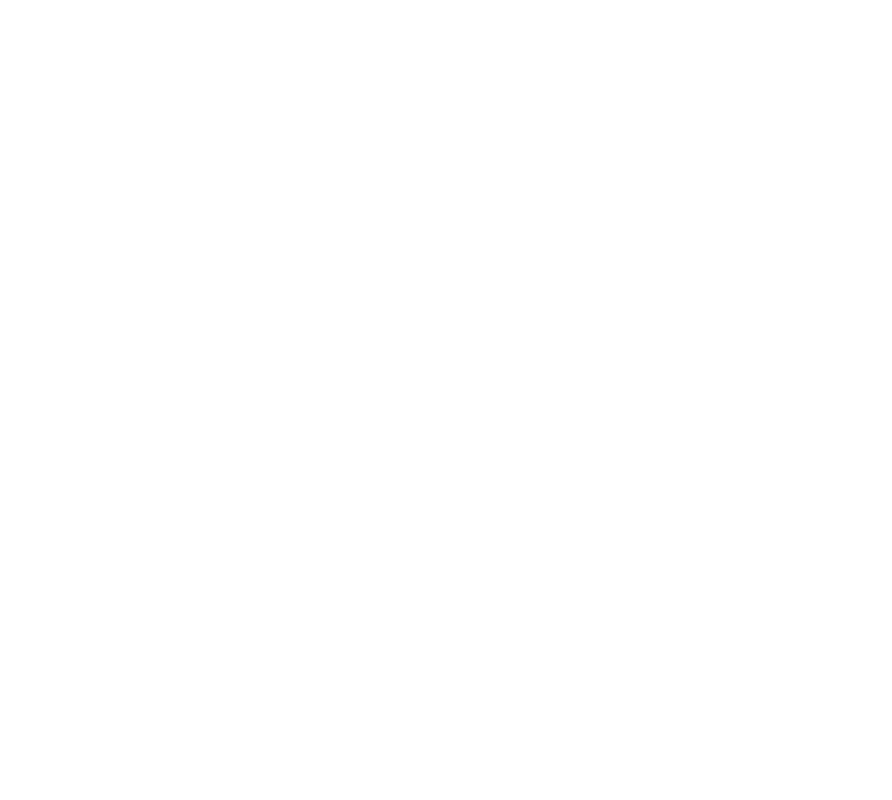
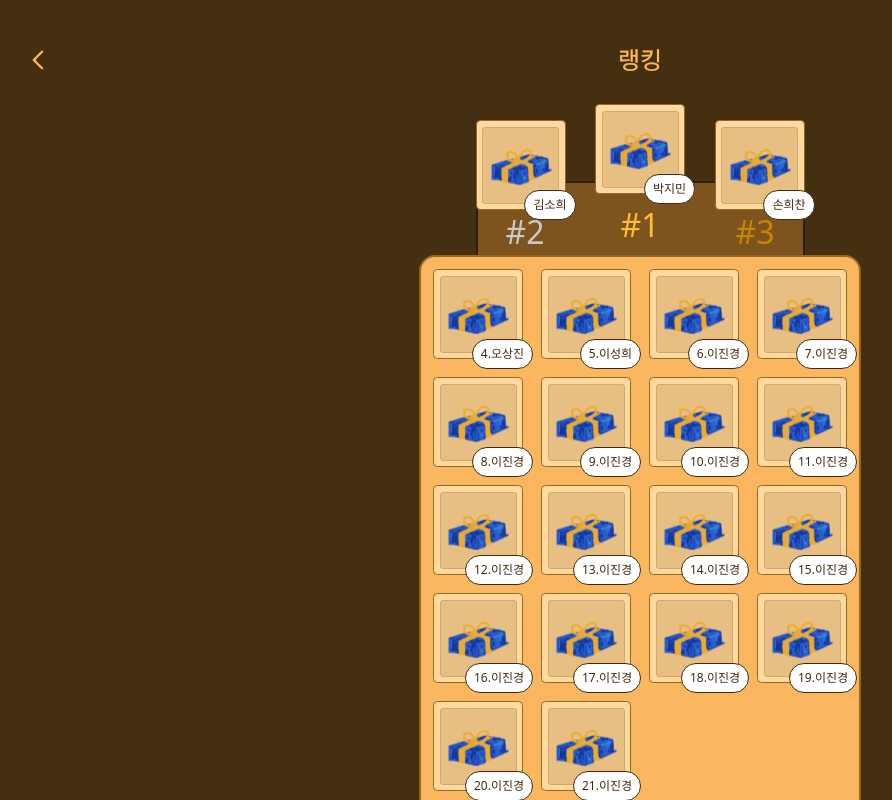
Before and after one commit to Wee-sh/Weesh-Frontend, a React (Vite) app: page /ranking in a window 1280 px wide. Before the commit this address had no page. Shown: the whole page, without its empty margins (0-892 px from the left). Built offline with nearby package versions, Linux system fonts and the light colour scheme; a web font is replaced by a local one.

Commit message:
feat: 랭킹 페이지 퍼블리싱

```diff
--- a/src/App.tsx
+++ b/src/App.tsx
@@ -4,6 +4,7 @@
 import PostBox from "./pages/Post/PostBox";
 import SettingPage from "./pages/Setting/SettingPage";
 import { ToastProvider } from "./components/Toast/ToastProvider";
+import RankingPage from "./pages/Ranking/RankingPage";
 
 function App() {
   return (
@@ -15,6 +16,7 @@
           <Route path="/post-box" element={<PostBox />} />
           {/*<Route path="/write-message/:userId" element={<WriteMessage />} /> */}
           <Route path="/setting" element={<SettingPage />} />
+          <Route path="/ranking" element={<RankingPage />} />
         </Routes>
       </ToastProvider>
     </BrowserRouter>
--- /dev/null
+++ b/src/components/Post/GiftBox.tsx
@@ -0,0 +1,27 @@
+import React from "react";
+import giftBox from "../../assets/decoration/giftbox/gift-img.svg";
+import type { RankUser } from "../../pages/Ranking/RankingPage";
+
+interface Props {
+  rankUser: RankUser;
+  type: "topThree" | "rank";
+}
+
+const GiftBox = ({ type, rankUser }: Props) => {
+  return (
+    <div className="flex flex-col items-center relative">
+      <div className="w-[90px] h-[90px] relative rounded-[4.5px] border-[1.5px] flex items-center justify-center bg-[#FFD9A0] border-[#976621]">
+        <div className="w-[77px] h-[77px] bg-[#E8BF82] border-[0.75px] border-[#D8A763] rounded-[3px] flex justify-center items-center">
+          <img src={giftBox} alt="gift" className="w-16 h-16" />
+        </div>
+      </div>
+      <div className="text-xs text-[#3E2A0E] absolute bg-white rounded-full px-2 py-[6px] border border-[#3E2A0E] right-[-10px] bottom-[-10px]">
+        {type === "topThree"
+          ? `${rankUser.nickname}`
+          : `${rankUser.userId}.${rankUser.nickname}`}
+      </div>
+    </div>
+  );
+};
+
+export default GiftBox;
--- a/src/components/post/GiftGrid.tsx
+++ b/src/components/post/GiftGrid.tsx
@@ -1,21 +1,35 @@
 import giftBox from "../../assets/decoration/giftbox/gift-img.svg";
 import type { Message } from "../../pages/Post/PostBox";
+import type { RankUser } from "../../pages/Ranking/RankingPage";
 
 interface Props {
-  messages: Message[];
-  type: "sent" | "received";
-  onClickMessage: (msg: Message) => void;
-  locked: boolean;
+  rankUser?: RankUser[];
+  messages?: Message[];
+  type?: "sent" | "received";
+  onClickMessage?: (msg: Message) => void;
+  locked?: boolean;
 }
 
-const GiftGrid = ({ messages, type, onClickMessage, locked }: Props) => {
+const GiftGrid = ({
+  messages,
+  rankUser,
+  type,
+  onClickMessage,
+  locked,
+}: Props) => {
   return (
-    <div className="w-full h-[674px] bg-[#FBB75F] mt-4 rounded-2xl border-2 border-[#976621] p-3 overflow-y-auto">
+    <div className="w-full h-full scroll-hide bg-[#FBB75F] mt-4 rounded-2xl border-2 border-[#976621] p-3 pb-5 overflow-y-auto z-10">
       <div className="grid grid-cols-3 lg:grid-cols-4 gap-[18px] justify-items-center">
-        {messages.map((message) => (
-          <div key={message.id} className="flex flex-col items-center relative">
+        {messages &&
+          messages.map((message) => (
             <div
-              onClick={() => !locked && onClickMessage(message)}
+              key={message.id}
+              className="flex flex-col items-center relative"
+            >
+              <div
+                onClick={() =>
+                  !locked && onClickMessage && onClickMessage(message)
+                }
                 className={`w-[90px] h-[90px] relative rounded-[4.5px] border-[1.5px] flex items-center justify-center
                 ${locked ? "opacity-40 cursor-not-allowed" : "cursor-pointer"}
                 bg-[#FFD9A0] border-[#976621]
@@ -32,6 +46,27 @@
               </div>
             </div>
           ))}
+
+        {rankUser &&
+          rankUser.map((user, i) => {
+            const rank = i + 4;
+
+            return (
+              <div
+                key={user.userId}
+                className="flex flex-col items-center relative"
+              >
+                <div className="w-[90px] h-[90px] relative rounded-[4.5px] border-[1.5px] flex items-center justify-center bg-[#FFD9A0] border-[#976621]">
+                  <div className="w-[77px] h-[77px] bg-[#E8BF82] border-[0.75px] border-[#D8A763] rounded-[3px] flex justify-center items-center">
+                    <img src={giftBox} alt="gift" className="w-16 h-16" />
+                  </div>
+                </div>
+                <div className="text-xs text-[#3E2A0E] absolute bg-white rounded-full px-2 py-[6px] border border-[#3E2A0E] right-[-10px] bottom-[-10px]">
+                  {rank}.{user.nickname}
+                </div>
+              </div>
+            );
+          })}
       </div>
     </div>
   );
--- a/src/index.css
+++ b/src/index.css
@@ -6,6 +6,17 @@
   margin: 0;
   padding: 0;
   box-sizing: border-box;
+}
+
+@layer utilities {
+  .scroll-hide {
+    -ms-overflow-style: none; /* IE & Edge */
+    scrollbar-width: none; /* Firefox */
+  }
+
+  .scroll-hide::-webkit-scrollbar {
+    display: none; /* Chrome, Safari, Edge */
+  }
 }
 
 @font-face {
@@ -42,11 +53,11 @@
     transform: translate(-50%, 20px);
   }
   20% {
-    opacity: 1;
+    opacity: 0.8;
     transform: translate(-50%, 0);
   }
   80% {
-    opacity: 1;
+    opacity: 0.8;
     transform: translate(-50%, 0);
   }
   100% {
--- a/src/pages/Home/HomePage.tsx
+++ b/src/pages/Home/HomePage.tsx
@@ -104,6 +104,13 @@
           <div
             onClick={() => {
               navigate("/ranking");
+              showToast({
+                message:
+                  "상위 3명은 5층 위클래스 상담실에서 상품을 받아가세요!",
+                persist: true,
+                top: "88px",
+                type: "normal",
+              });
             }}
             className="flex flex-col items-center gap-[2px] text-xs text-[#F9BD00] pointer-events-auto"
           >
--- /dev/null
+++ b/src/pages/Ranking/RankingPage.tsx
@@ -0,0 +1,104 @@
+import React from "react";
+import { useNavigate } from "react-router-dom";
+import arrow from "../../assets/Icon/arrow-left.svg";
+import GiftBox from "../../components/Post/GiftBox";
+import GiftGrid from "../../components/Post/GiftGrid";
+import { useToast } from "../../components/Toast/ToastProvider";
+
+export interface RankUser {
+  userId: number;
+  nickname: string;
+  sentCount: number;
+  randomTemplate: number;
+}
+
+const RankingPage = () => {
+  const navigate = useNavigate();
+  const toast = useToast();
+
+  const ranking: RankUser[] = [
+    { userId: 1, nickname: "박지민", sentCount: 100, randomTemplate: 5 },
+    { userId: 2, nickname: "김소희", sentCount: 90, randomTemplate: 4 },
+    { userId: 3, nickname: "손희찬", sentCount: 80, randomTemplate: 3 },
+    { userId: 4, nickname: "오상진", sentCount: 70, randomTemplate: 2 },
+    { userId: 5, nickname: "이성희", sentCount: 60, randomTemplate: 1 },
+    { userId: 6, nickname: "이진경", sentCount: 50, randomTemplate: 5 },
+    { userId: 7, nickname: "이진경", sentCount: 50, randomTemplate: 5 },
+    { userId: 8, nickname: "이진경", sentCount: 50, randomTemplate: 5 },
+    { userId: 9, nickname: "이진경", sentCount: 50, randomTemplate: 5 },
+    { userId: 10, nickname: "이진경", sentCount: 50, randomTemplate: 5 },
+    { userId: 11, nickname: "이진경", sentCount: 50, randomTemplate: 5 },
+    { userId: 12, nickname: "이진경", sentCount: 50, randomTemplate: 5 },
+    { userId: 13, nickname: "이진경", sentCount: 50, randomTemplate: 5 },
+    { userId: 14, nickname: "이진경", sentCount: 50, randomTemplate: 5 },
+    { userId: 15, nickname: "이진경", sentCount: 50, randomTemplate: 5 },
+    { userId: 16, nickname: "이진경", sentCount: 50, randomTemplate: 5 },
+    { userId: 17, nickname: "이진경", sentCount: 50, randomTemplate: 5 },
+    { userId: 18, nickname: "이진경", sentCount: 50, randomTemplate: 5 },
+    { userId: 19, nickname: "이진경", sentCount: 50, randomTemplate: 5 },
+    { userId: 20, nickname: "이진경", sentCount: 50, randomTemplate: 5 },
+    { userId: 21, nickname: "이진경", sentCount: 50, randomTemplate: 5 },
+  ];
+
+  const first = ranking[0];
+  const second = ranking[1];
+  const third = ranking[2];
+  const rest = ranking.slice(3);
+
+  return (
+    <div className="w-screen min-h-screen relative overflow-hidden bg-[#452F11] flex flex-col items-center px-4 pb-8">
+      <div className="w-full flex justify-center items-center pt-11 relative pointer-events-none">
+        <h1
+          style={{
+            textShadow:
+              "-0.2px 0px #976621, 0px 0.2px #976621, 0.2px 0px #976621, 0px -0.2px #976621",
+          }}
+          className="text-2xl text-[#FBB75F]"
+        >
+          랭킹
+        </h1>
+
+        <img
+          onClick={() => {
+            navigate(-1);
+            toast.hideAllToasts("normal");
+          }}
+          src={arrow}
+          className="absolute left-4 cursor-pointer pointer-events-auto"
+        />
+      </div>
+
+      <div className="relative mt-[105px] w-[329px] h-[84px] flex flex-row bg-[#7D541E] border-2 border-[#2C1E0A]">
+        <div className="absolute left-[-2px] bottom-[53px]">
+          <GiftBox rankUser={second} type="topThree" />
+        </div>
+
+        <h1 className="absolute left-7 text-[32px] text-[#C9C9C9]  top-[25px]">
+          #2
+        </h1>
+
+        <div className="absolute left-1/2 -translate-x-1/2 bottom-[69px]">
+          <GiftBox rankUser={first} type="topThree" />
+        </div>
+
+        <h1 className="absolute left-1/2 -translate-x-1/2 text-[32px] text-[#FFBC35] top-[18px]">
+          #1
+        </h1>
+
+        <div className="absolute right-[-2px] bottom-[53px]">
+          <GiftBox rankUser={third} type="topThree" />
+        </div>
+
+        <h1 className="absolute right-7 text-[32px] text-[#C78500] top-[25px]">
+          #3
+        </h1>
+      </div>
+
+      <div className="absolute top-[239px] h-[564px] z-10">
+        <GiftGrid rankUser={rest} />
+      </div>
+    </div>
+  );
+};
+
+export default RankingPage;
```
Also changed, not shown: src/pages/Post/PostBox.tsx (+90 -0 lines). Lines whose indentation alone changed are shown as unchanged.
